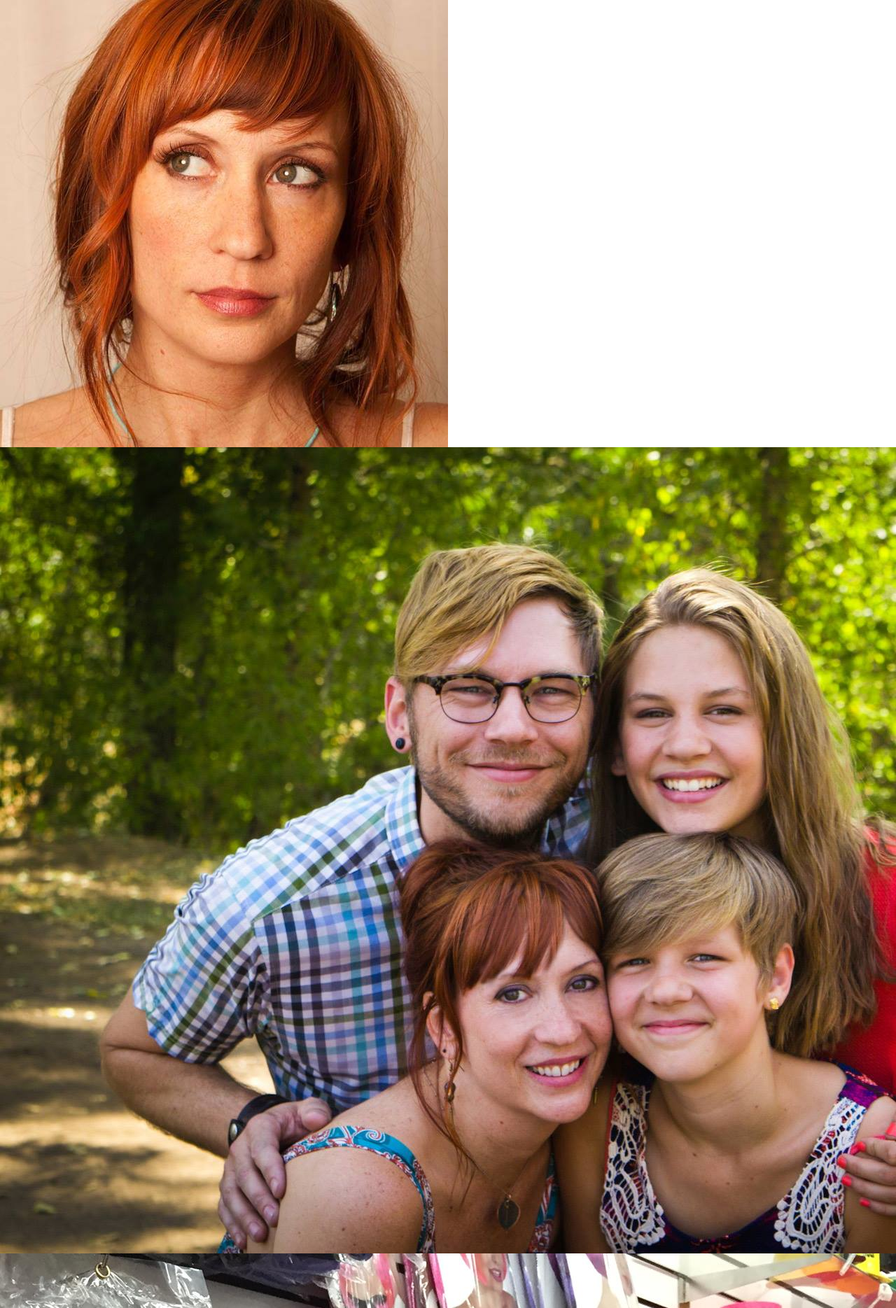
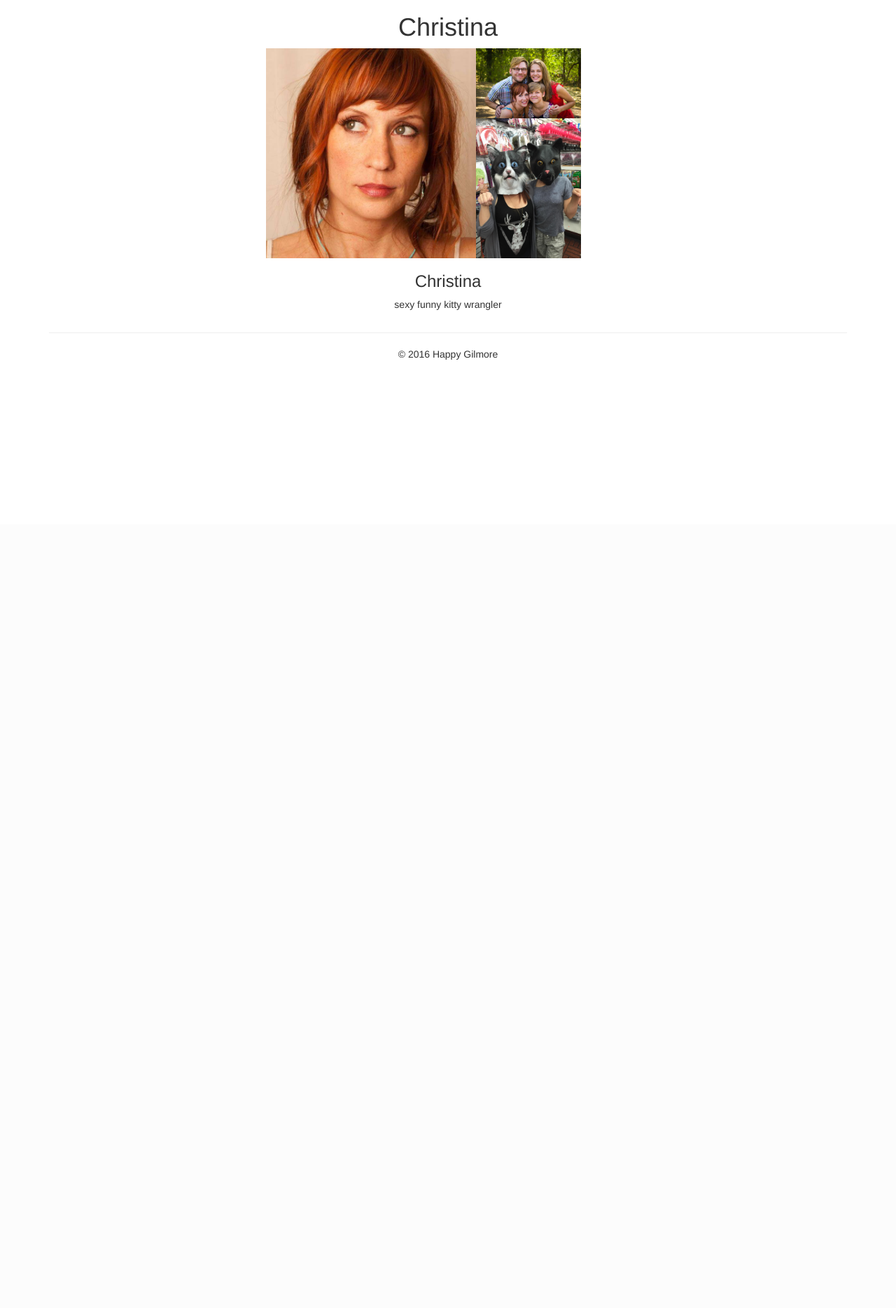
Before and after one commit to jsnbuchanan/matching, a Django app: page /profile in a window 1280 px wide; the page is wider, and only the part inside the window is pictured. Shown: the part 51-1920 px from the top of that part at 70% size. After the commit the page ends 565 px from the top of that part, so only its background shows below. Run offline with Django 3.2, Linux system fonts and the light colour scheme; some libraries are stand-ins or nearby versions.

Commit message:
Styling profile page.

```diff
--- a/match/static/css/base.css
+++ b/match/static/css/base.css
@@ -17,6 +17,20 @@ body {
     max-width:200px;
     height:200px;
 }
+.images {
+    overflow: hidden;
+    width:520px;
+    margin:0 auto;
+}
+.images img {
+    width:150px;
+    display:inline-block;
+    float:left;
+}
+.images img:first-child {
+    height:300px;
+    width:auto;
+}
 footer {
   text-align: center;
 }
--- a/match/templates/match/profile.html
+++ b/match/templates/match/profile.html
@@ -10,11 +10,14 @@
 {% endblock %}
 
 {% block page %}
-        <article>
-            {% for image in profile.images %}
-                <img src="{% static image %}" alt="">
-            {% endfor %}
+        <div class="container text-center">
+            <h1>{{ profile.name }}</h1>
+            <div class="images">
+                {% for image in profile.images %}
+                    <img src="{% static image %}" class="img-responsive" alt=""/>
+                {% endfor %}
+            </div>
             <h3>{{ profile.name }}</h3>
             <p>{{ profile.description }}</p>
-        </article>
+        </div>
 {% endblock %}
```
